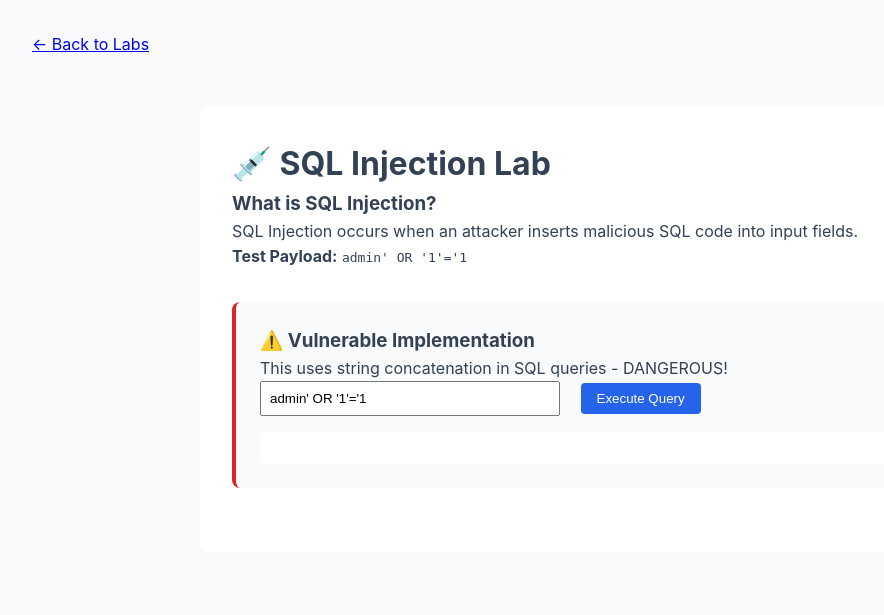
After one commit to islam-hafizul/Web-Security-Lab, a Flask app: page /sqli in a window 1280 px wide. The commit adds this page. Shown: the top 615 px of the page, without its empty margins (40-924 px from the left). Run offline with Flask 3, Linux system fonts and the light colour scheme.

Commit message:
Implement SQL Injection lab - vulnerable

```diff
--- a/app.py
+++ b/app.py
@@ -1,4 +1,4 @@
-from flask import Flask, render_template
+from flask import Flask, render_template, request, jsonify
 import sqlite3
 import os
 
@@ -52,5 +52,29 @@ def test_db():
     except Exception as e:
         return f"Database error: {str(e)}"
 
+@app.route('/sqli')
+def sqli():
+    return render_template('sqli.html')
+
+@app.route('/sqli/vulnerable', methods=['POST'])
+def sqli_vulnerable():
+    username = request.form.get('username', '')
+
+    # VULNERABLE: Direct string concatenation
+    query = f"SELECT * FROM users WHERE username = '{username}'"
+
+    conn = get_db_connection()
+    try:
+        cursor = conn.execute(query)
+        results = cursor.fetchall()
+        users = [dict(row) for row in results]
+    except Exception as e:
+        users = []
+        error = str(e)
+    finally:
+        conn.close()
+
+    return jsonify({'users': users, 'query': query})
+
 if __name__ == '__main__':
     app.run(debug=True, port=5000)
--- /dev/null
+++ b/templates/sqli.html
@@ -0,0 +1,100 @@
+<!DOCTYPE html>
+<html lang="en">
+<head>
+    <meta charset="UTF-8">
+    <meta name="viewport" content="width=device-width, initial-scale=1.0">
+    <title>SQL Injection Lab</title>
+    <link rel="stylesheet" href="{{ url_for('static', filename='css/style.css') }}">
+    <style>
+        .lab-container {
+            background: white;
+            border-radius: 8px;
+            padding: 2rem;
+            margin: 2rem auto;
+            max-width: 800px;
+        }
+
+        .demo-section {
+            margin: 2rem 0;
+            padding: 1.5rem;
+            border-radius: 8px;
+            background: #f8fafc;
+        }
+
+        .vulnerable {
+            border-left: 4px solid var(--danger);
+        }
+
+        input {
+            padding: 0.5rem;
+            width: 300px;
+            margin-right: 1rem;
+        }
+
+        button {
+            background: var(--primary);
+            color: white;
+            border: none;
+            padding: 0.5rem 1rem;
+            border-radius: 4px;
+            cursor: pointer;
+        }
+
+        .result {
+            background: white;
+            padding: 1rem;
+            border-radius: 4px;
+            margin-top: 1rem;
+            font-family: monospace;
+        }
+    </style>
+</head>
+<body>
+    <div class="container">
+        <a href="/" style="display: inline-block; margin-bottom: 1rem;">← Back to Labs</a>
+
+        <div class="lab-container">
+            <h1>💉 SQL Injection Lab</h1>
+
+            <div class="explanation">
+                <h3>What is SQL Injection?</h3>
+                <p>SQL Injection occurs when an attacker inserts malicious SQL code into input fields.</p>
+                <p><strong>Test Payload:</strong> <code>admin' OR '1'='1</code></p>
+            </div>
+
+            <div class="demo-section vulnerable">
+                <h3>⚠️ Vulnerable Implementation</h3>
+                <p>This uses string concatenation in SQL queries - DANGEROUS!</p>
+                <div class="input-group">
+                    <input type="text" id="vulnUsername" placeholder="Enter username" value="admin' OR '1'='1">
+                    <button onclick="testVulnerable()">Execute Query</button>
+                </div>
+                <div class="result" id="vulnResult">
+                    <!-- Results will appear here -->
+                </div>
+            </div>
+        </div>
+    </div>
+
+    <script>
+        async function testVulnerable() {
+            const username = document.getElementById('vulnUsername').value;
+            const response = await fetch('/sqli/vulnerable', {
+                method: 'POST',
+                headers: {
+                    'Content-Type': 'application/x-www-form-urlencoded',
+                },
+                body: `username=${encodeURIComponent(username)}`
+            });
+
+            const data = await response.json();
+            document.getElementById('vulnResult').innerHTML = `
+                <strong>Query executed:</strong><br>
+                <code>${data.query}</code><br><br>
+                <strong>Results (${data.users.length} found):</strong><br>
+                <pre>${JSON.stringify(data.users, null, 2)}</pre>
+            `;
+        }
+    </script>
+</body>
+</html>
```
Also changed, not shown: templates/index.html (+4 -4 lines).
